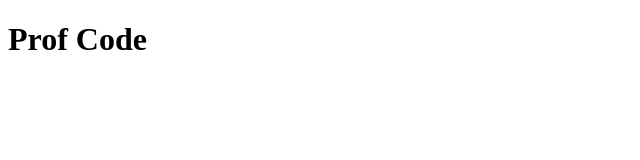
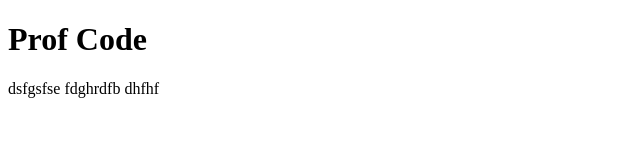
Before and after one commit to VictorCorreaDev/profcode, a plain HTML site: page index.html in a window 1280 px wide. Shown: the whole page, without its empty margins (0-640 px from the left). Drawn offline with Linux system fonts and the light colour scheme.

Commit message:
adicionei algoo

```diff
--- a/index.html
+++ b/index.html
@@ -8,6 +8,9 @@
 <body>
 
     <h1>Prof Code</h1>
+    dsfgsfse
+    fdghrdfb
+    dhfhf
 
 
 </body>
```
